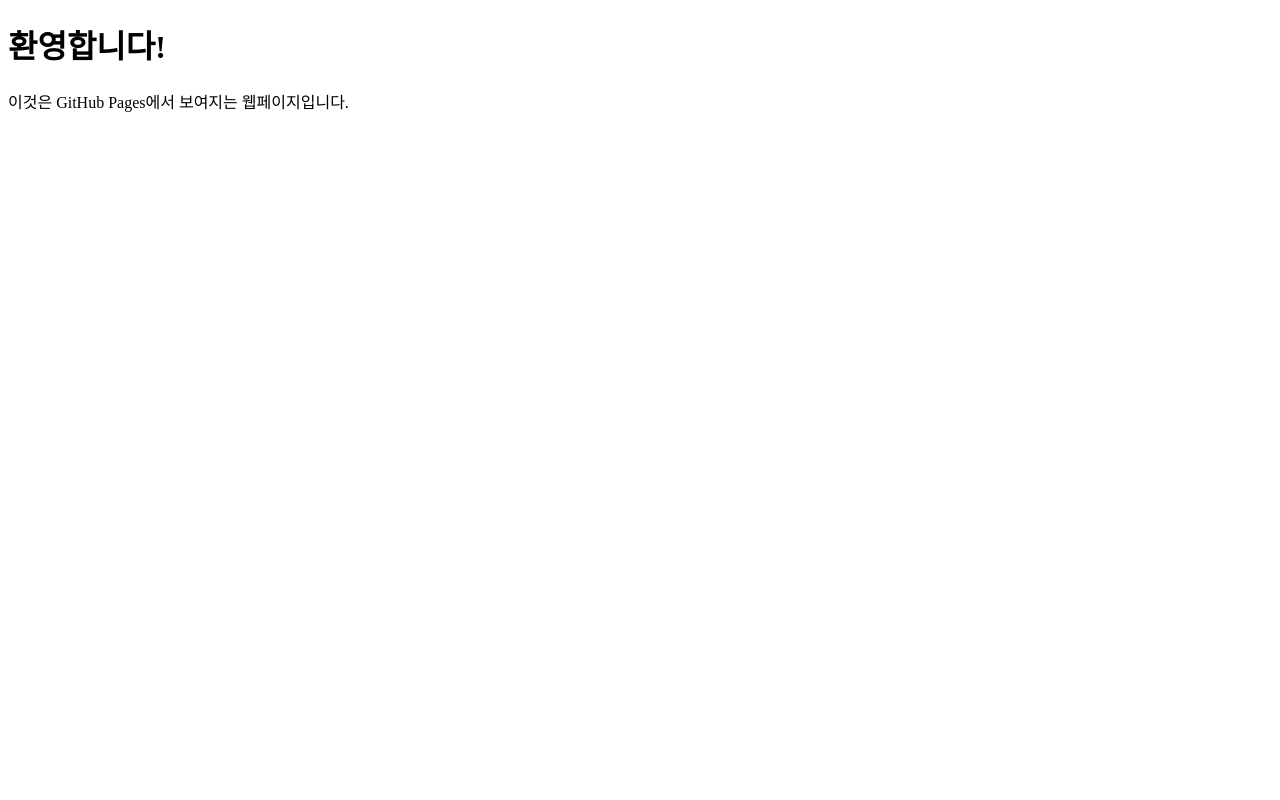
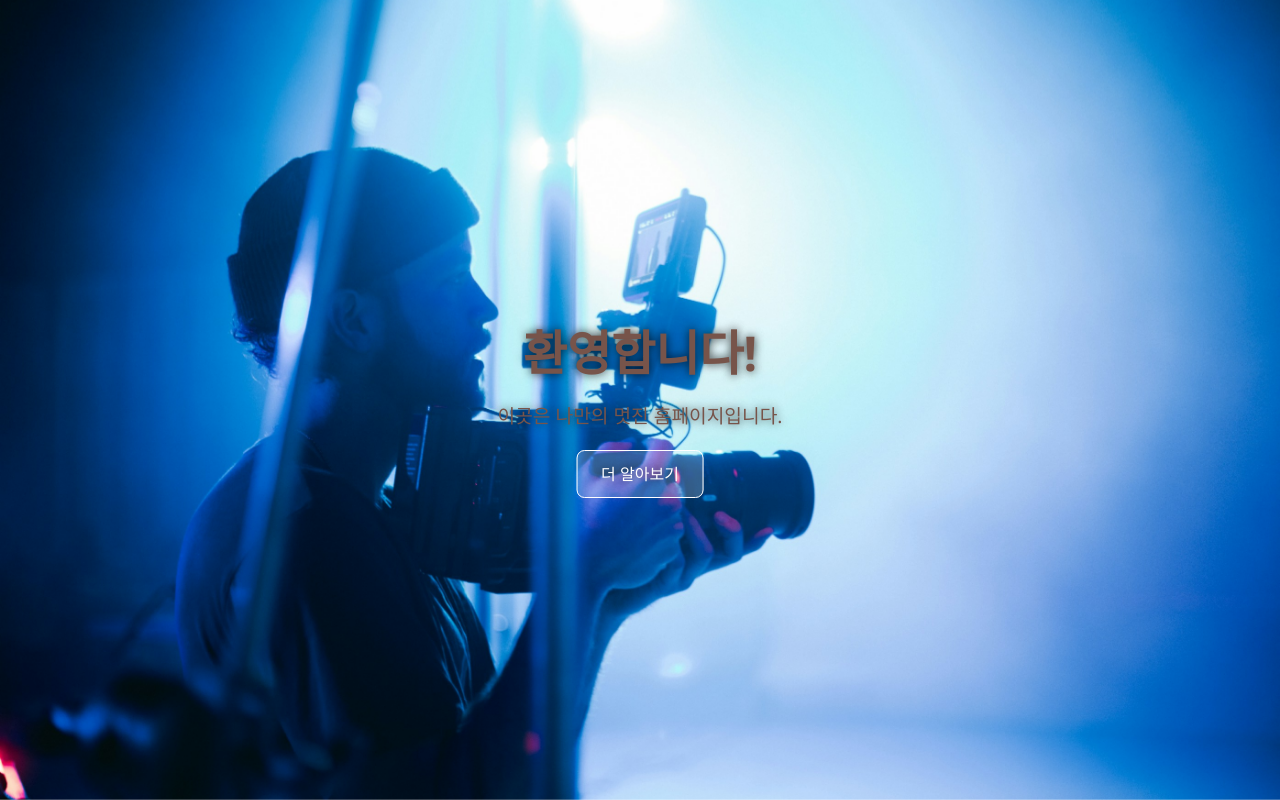
Before and after one commit to kimyw2353/test, a plain HTML site: page index.html in a window 1280 px wide. Drawn offline with Linux system fonts and the light colour scheme.

Commit message:
Update index.html

```diff
--- a/index.html
+++ b/index.html
@@ -1,11 +1,112 @@
 <!DOCTYPE html>
 <html lang="ko">
 <head>
-  <meta charset="UTF-8">
-  <title>테스트</title>
+  <meta charset="UTF-8" />
+  <meta name="viewport" content="width=device-width, initial-scale=1.0" />
+  <title>My Home</title>
+  <style>
+    * {
+      margin: 0;
+      padding: 0;
+      box-sizing: border-box;
+    }
+
+    html, body {
+      height: 100%;
+      font-family: 'Segoe UI', sans-serif;
+      overflow: hidden;
+    }
+
+    /* 슬라이드 배경 */
+    .slideshow {
+      position: fixed;
+      top: 0; left: 0;
+      width: 100vw;
+      height: 100vh;
+      z-index: -1;
+    }
+
+    .slideshow img {
+      position: absolute;
+      width: 100%;
+      height: 100%;
+      object-fit: cover;
+      opacity: 0;
+      transition: opacity 1s ease-in-out;
+    }
+
+    .slideshow img.active {
+      opacity: 1;
+    }
+
+    /* 중앙 콘텐츠 */
+    .content {
+      position: absolute;
+      top: 50%;
+      left: 50%;
+      transform: translate(-50%, -50%);
+      color: #77544a;
+      text-align: center;
+      text-shadow: 0 0 10px rgba(0,0,0,0.8);
+    }
+
+    .content h1 {
+      font-size: 3rem;
+      margin-bottom: 1rem;
+    }
+
+    .content p {
+      font-size: 1.2rem;
+      margin-bottom: 2rem;
+    }
+
+    .content a {
+      padding: 0.75rem 1.5rem;
+      background-color: rgba(255,255,255,0.2);
+      color: white;
+      text-decoration: none;
+      border: 1px solid white;
+      border-radius: 8px;
+      transition: background-color 0.3s;
+    }
+
+    .content a:hover {
+      background-color: rgba(255,255,255,0.4);
+    }
+
+    @media (max-width: 600px) {
+      .content h1 { font-size: 2rem; }
+      .content p { font-size: 1rem; }
+    }
+  </style>
 </head>
 <body>
-<h1>환영합니다!</h1>
-<p>이것은 GitHub Pages에서 보여지는 웹페이지입니다.</p>
+
+<!-- 배경 슬라이드 -->
+<div class="slideshow">
+  <img src="images/1.jpg" alt="1"/>
+  <img src="images/2.jpg" alt="2"/>
+  <img src="images/3.jpg" alt="3"/>
+</div>
+
+<!-- 메인 콘텐츠 -->
+<div class="content">
+  <h1>환영합니다!</h1>
+  <p>이곳은 나만의 멋진 홈페이지입니다.</p>
+  <a href="#about">더 알아보기</a>
+</div>
+
+<!-- 슬라이드 스크립트 -->
+<script>
+  const slides = document.querySelectorAll('.slideshow img');
+  let current = 0;
+
+  setInterval(() => {
+    slides[current].classList.remove('active');
+    current = (current + 1) % slides.length;
+    slides[current].classList.add('active');
+  }, 3000); // 5초마다 이미지 전환
+</script>
+
 </body>
 </html>
```
